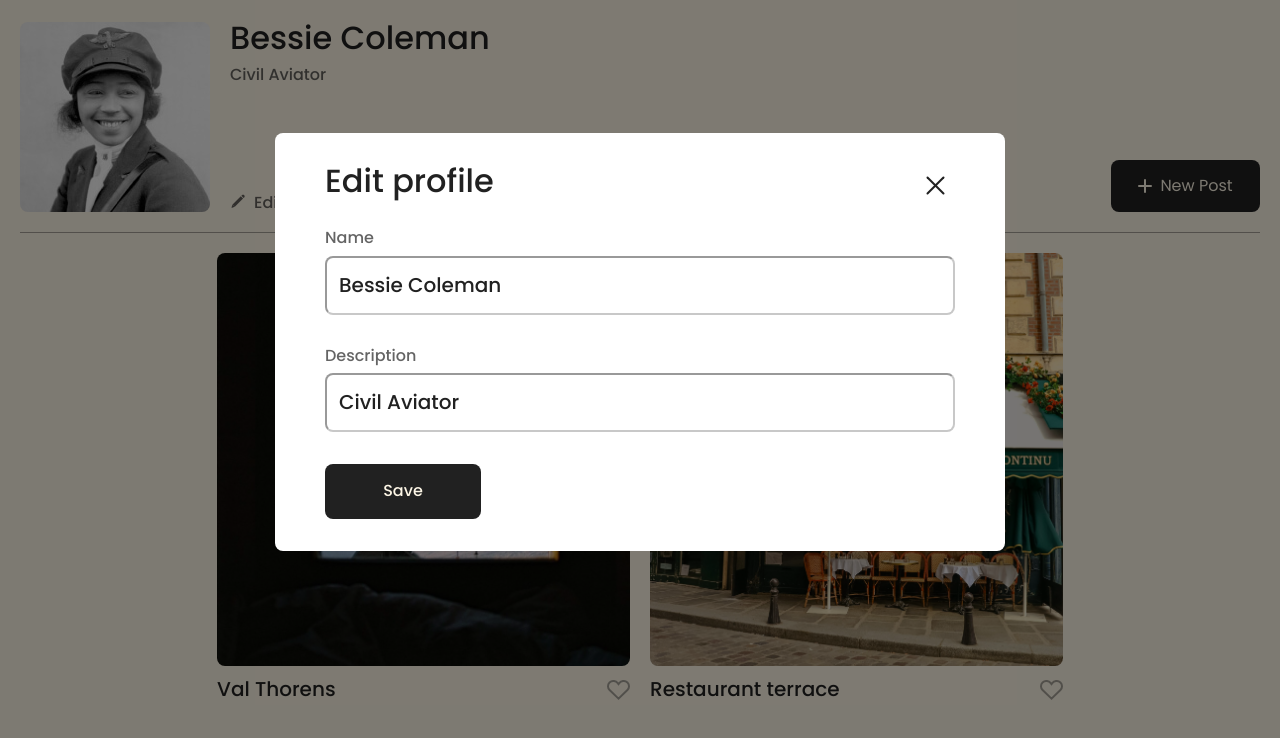
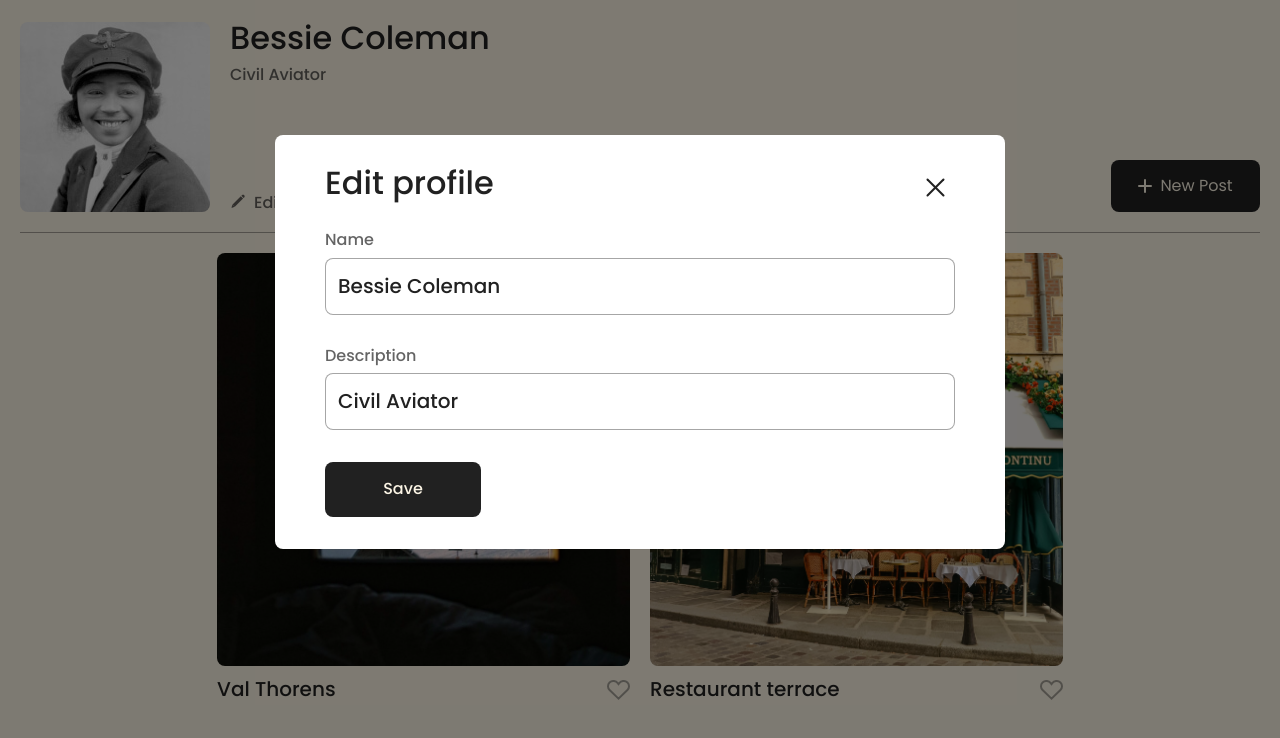
Before and after one commit to Laurenn23/se_project_spots, a plain HTML site: page index.html in a window 1280 px wide. Both pictures are taken after a click on the button "Edit Profile". Shown: the part 58-796 px from the top of the page. Drawn offline with Linux system fonts and the light colour scheme; grey boxes are pictures that could not be loaded.

Commit message:
last corrections to modal hover on close button, border on input and validation error on input placeholder

```diff
--- a/blocks/modal.css
+++ b/blocks/modal.css
@@ -43,7 +43,7 @@
 }
 
 .modal__close-button:hover {
-  opacity: 1;
+  opacity: 0.4;
 }
 
 .modal__title {
@@ -73,7 +73,7 @@
   width: 100%;
   padding: 16px 12px;
   border-radius: 8px;
-  border-color: #21212166;
+  border: 1px solid #21212166;
   font-weight: 500;
   font-size: 20px;
   color: #212121;
@@ -81,7 +81,7 @@
 }
 
 .modal__input::placeholder {
-  color: 2121214d;
+  color: #2121214d;
 }
 
 .modal__input:hover {
```
